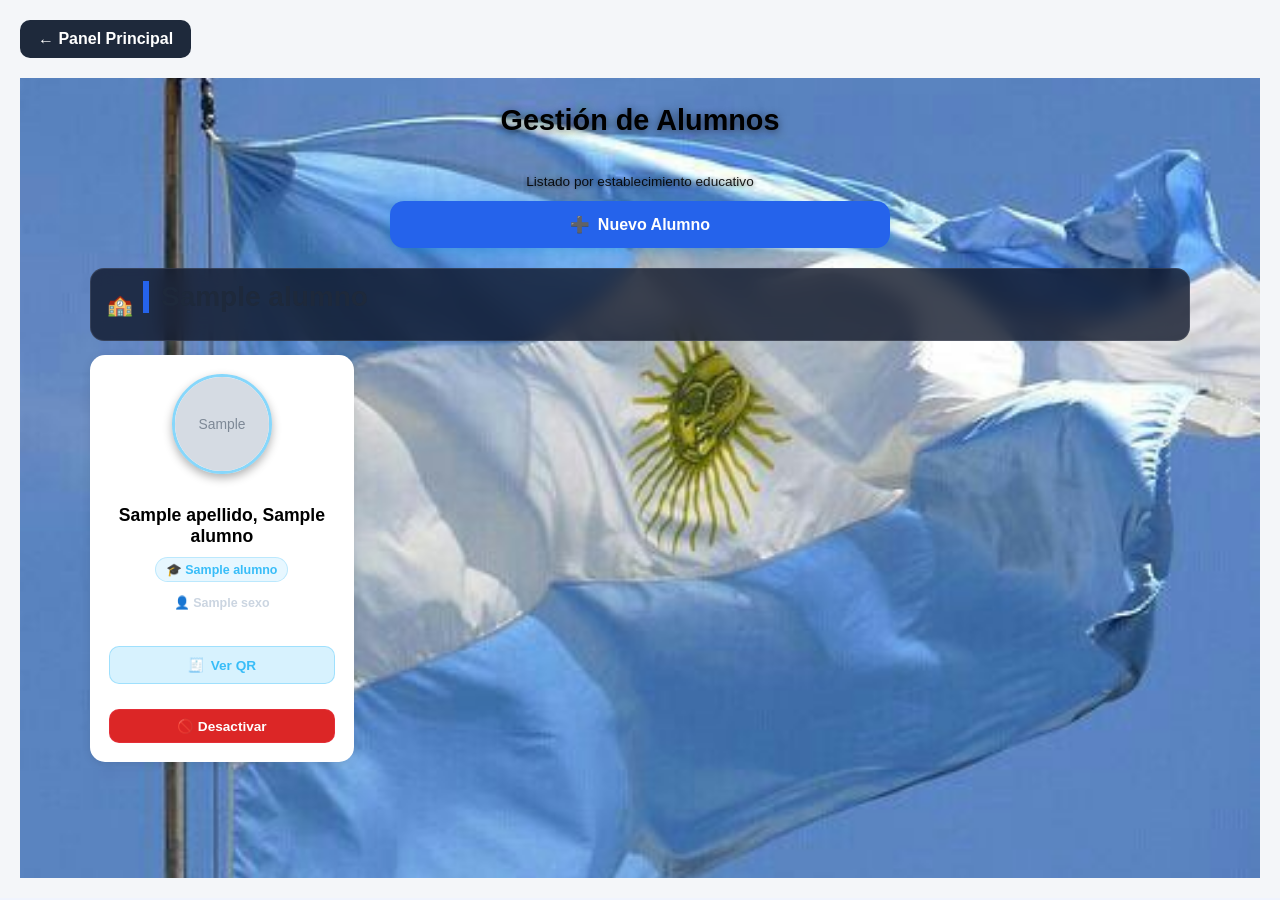
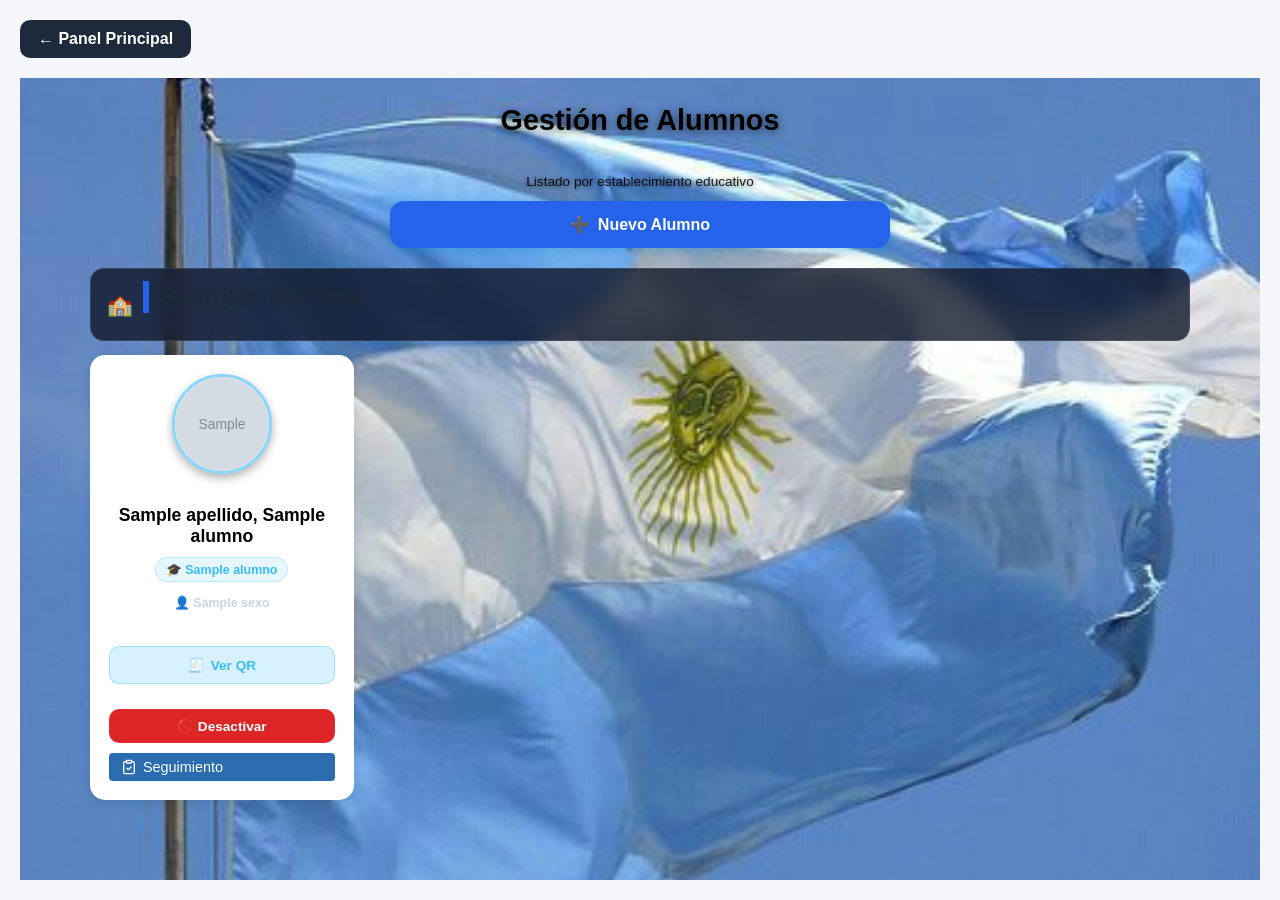
Before and after one commit to DavidAdrian2002/final_qr, a Flask app: page /alumnos in a window 1280 px wide. Shown: the part 53-953 px from the top of the page. Before the commit the page ends 931 px from the top, so only its background shows below. Run offline with Flask 3, Linux system fonts and the light colour scheme; the visitor is signed in with stand-in values (Sample User, id 1); grey boxes marked "Sample" are stand-in pictures; a database or web service that is not in the repository returns one stand-in record (values such as "Sample title"); some libraries are stand-ins or nearby versions.

Commit message:
Funcion de seguimiento

```diff
--- a/app.py
+++ b/app.py
@@ -1715,6 +1715,17 @@ def seguimiento_inicio():
         escuela_id=escuela_id,
         grado_id=grado_id
     )
+@app.route('/seguimiento/<int:alumno_id>', methods=['GET', 'POST'])
+def seguimiento_alumno(alumno_id):
+    # 1. Buscar al alumno en la base de datos
+    alumno = Alumno.query.get_or_404(alumno_id)
+
+    if request.method == 'POST':
+        # Procesar y guardar el seguimiento en la BD...
+        pass
+
+    # 2. Renderizar el template enviando el objeto 'alumno'
+    return render_template('seguimiento_alumno.html', alumno=alumno)
 
 # =========================
 # DASHBOARD
--- a/templates/alumnos.html
+++ b/templates/alumnos.html
@@ -89,6 +89,13 @@ Alumnos
             <a class="action-btn delete-btn" href="/alumnos/desactivar/{{ alumno.id }}">
                 <span>🚫</span> Desactivar
             </a>
+            <!-- Dentro del for donde se recorren los alumnos -->
+<a class="btn-seguimiento"
+   href="{{ url_for('seguimiento_alumno', alumno_id=alumno.id) }}"
+   style="display: inline-flex; align-items: center; gap: 6px; padding: 6px 12px; background-color: #2b6cb0; color: white; text-decoration: none; border-radius: 4px; font-size: 0.9rem;">
+    <i data-lucide="clipboard-check" style="width: 16px; height: 16px;"></i>
+    <span>Seguimiento</span>
+</a>
         </div>
 
     </div>
```
